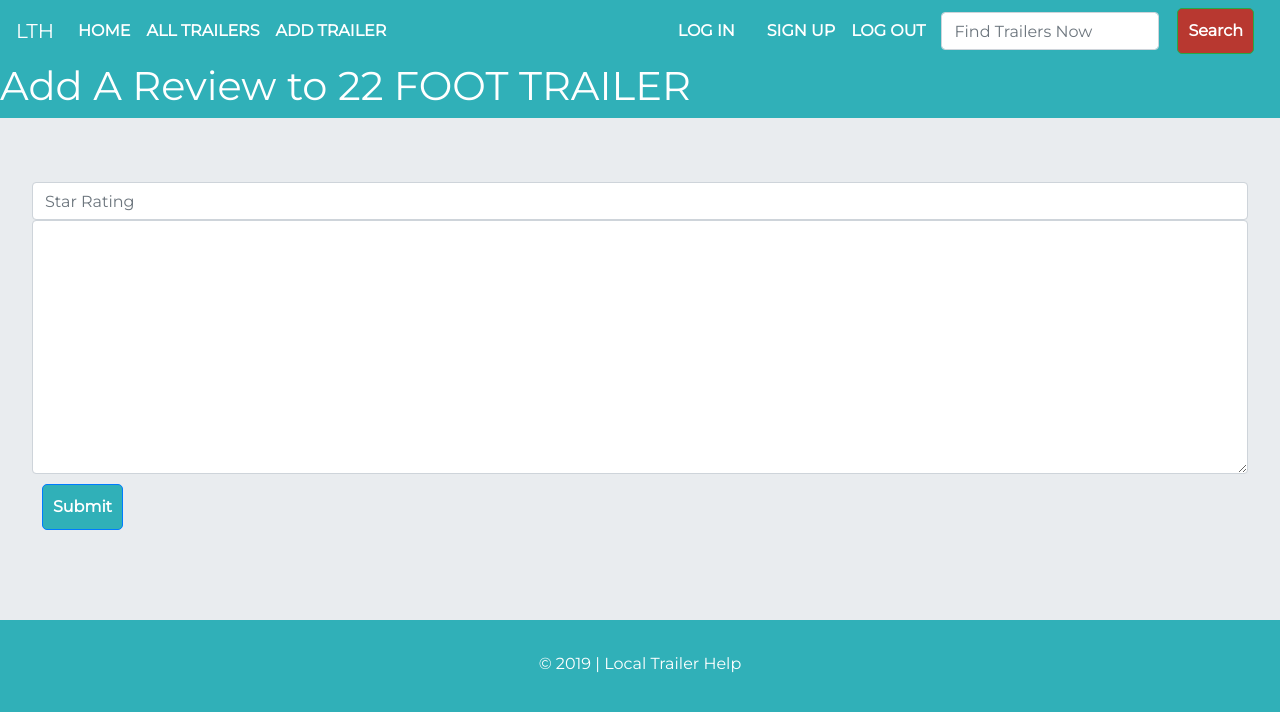
After one commit to SelfTaughtCoder78704/localtrailerhelp, a Node server app: page /trailers/600000000000000000000003/reviews/new in a window 1280 px wide. The commit adds this page. Shown: the top 712 px of the page. Run offline with Node 20, Linux system fonts and the light colour scheme; data comes from the database, SQL or seed files in the repository; some libraries are stand-ins or nearby versions.

Commit message:
added a few review routes and form

```diff
--- a/package.json
+++ b/package.json
@@ -1,5 +1,5 @@
 {
-  "name": "yelpTrailer",
+  "name": "local_trailer_help",
   "version": "1.0.0",
   "description": "",
   "main": "app.js",
--- a/routes/trailer-routes.js
+++ b/routes/trailer-routes.js
@@ -1,7 +1,7 @@
 const express = require('express')
 const router = express.Router()
 const Trailer = require('../models/trailer-model')
-
+const Review = require('../models/review')
 
 //get all trailers (AKA INDEX ROUTE)
 router.get('/', (req, res) => {
@@ -48,4 +48,34 @@ router.get('/:id', (req, res) => {
     })
 })
 
+router.get('/:id/reviews/new', (req, res) => {
+    Trailer.findById(req.params.id, (err, trailer) => {
+        if(err){
+            console.log(err)
+        }else{
+            res.render('new-review', {title: 'Reviews', trailer: trailer})
+        }
+    })
+
+})
+
+router.post('/:id/reviews', (req, res) => {
+    Trailer.findById(req.params.id, (err, trailer) => {
+        if(err){
+            console.log(err)
+        }else{
+             Review.create(req.body.reviews, (err, review) =>{
+                 if(err) {
+                     console.log(err)
+                 }else{
+                     trailer.reviews.push(review)
+                     trailer.save()
+                     res.redirect('/trailers/' + trailer._id)
+                 }
+             })
+        }
+    })
+})
+
+
 module.exports = router
--- a/views/details.ejs
+++ b/views/details.ejs
@@ -14,7 +14,7 @@
         <p>Rating: <%= review.stars %>  Stars</p>
         <p>Comment: <%= review.comment %></p></li>
     <% })%>
-    <button class="btn btn-primary">Add Review</button>
+    <a href="/trailers/<%= trailers._id %>/reviews/new" class="btn btn-primary">Add Review</a>
     </ul>
 </div>
 <% include partials/footer %>
--- /dev/null
+++ b/views/new-review.ejs
@@ -0,0 +1,13 @@
+<% include partials/header %>
+
+<h1>Add A Review to <%= trailer.kind.toUpperCase() %></h1>
+<div class="jumbotron" id="review-form">
+    <form class="form-group"action="/trailers/<%= trailer._id %>/reviews" method="POST">
+        <input class="form-control" type="number"  name="reviews[stars]" placeholder="Star Rating">
+        <textarea class="form-control" name="reviews[comment]" id="" cols="30" rows="10"></textarea>
+        <button class="btn btn-primary">Submit</button>
+    </form>
+</div>
+
+
+<% include partials/footer %>
--- a/views/partials/header.ejs
+++ b/views/partials/header.ejs
@@ -34,6 +34,7 @@
               <form class="form-inline my-2 my-lg-0">
                 <a href="" class="nav-link first">Log In</a>
                 <a href="" class="nav-link">Sign Up</a>
+                <a href="" class="nav-link first">Log Out</a>
                 <input class="form-control mr-sm-2" type="search"  placeholder="Find Trailers Now" aria-label="Search">
                 <button id="searchBtn" class="btn btn-outline-success my-2 my-sm-0"type="submit">Search</button>
               </form>
```
